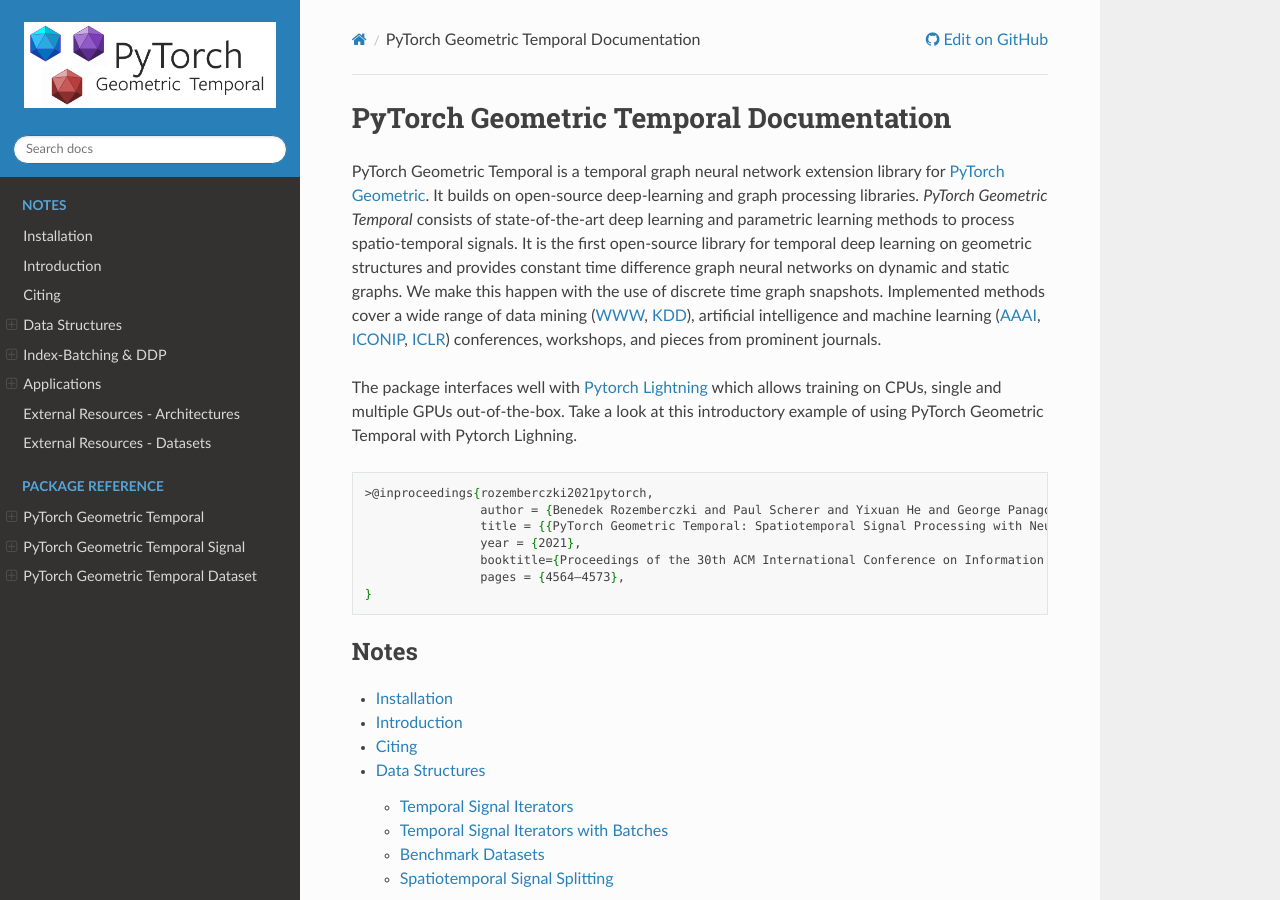
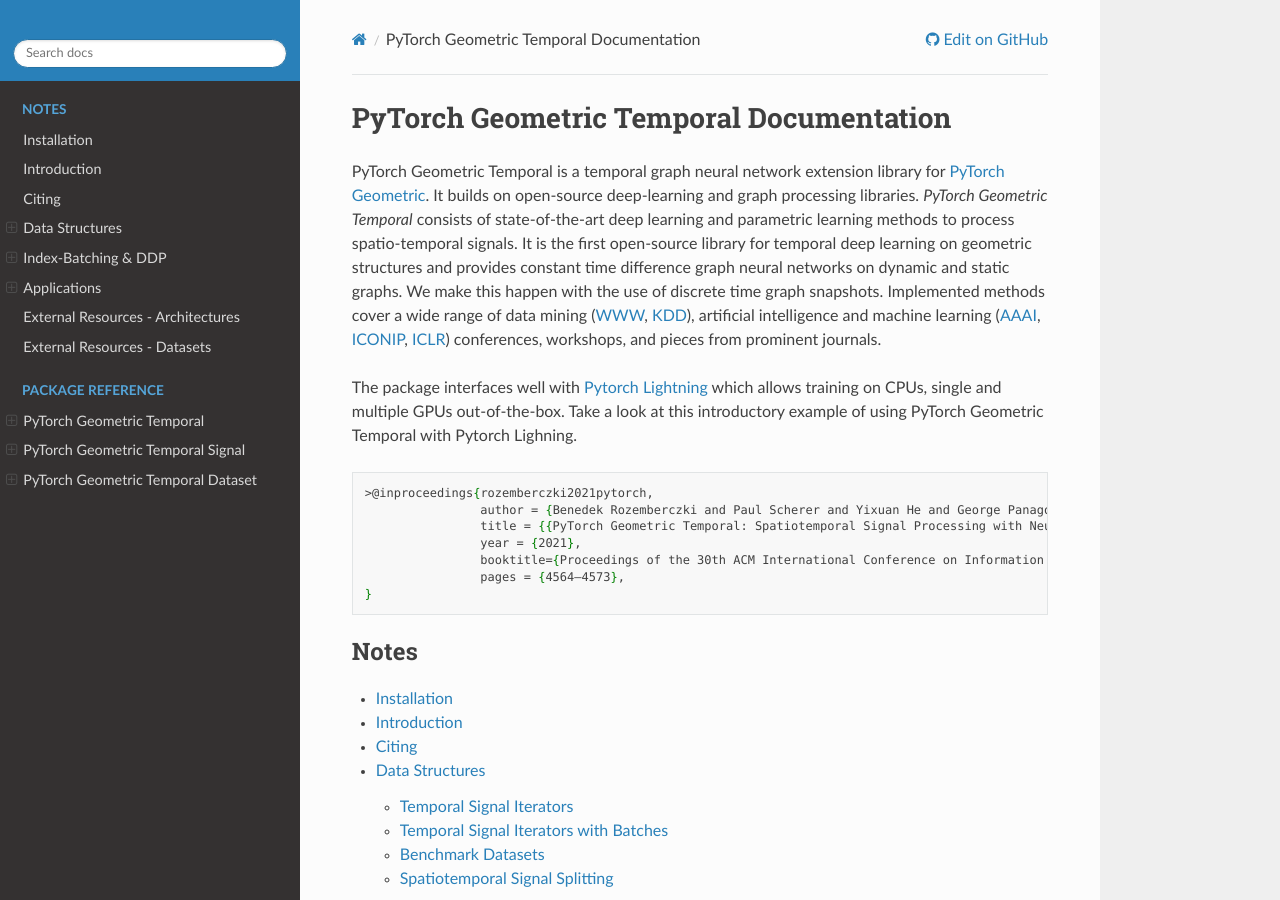
Before and after one commit to benedekrozemberczki/pytorch_geometric_temporal, a Sphinx documentation site: the page built from docs/source/index.rst, in a window 1280 px wide and 900 px high. Built offline with Sphinx 7.4.7 and the Read the Docs theme 3.1.0, drawn with Linux system fonts in a browser that asks for light colours.

Commit message:
remove all custom html/css elements

```diff
--- a/docs/source/conf.py
+++ b/docs/source/conf.py
@@ -31,8 +31,8 @@ html_theme_options = {
     'logo_only': True,
 }
 
-html_logo = '_static/img/text_logo.jpg'
-html_static_path = ['_static']
+# html_logo = '_static/img/text_logo.jpg'
+# html_static_path = ['_static']
 # html_context = {'css_files': ['_static/css/custom.css']}
 
 add_module_names = False
```
